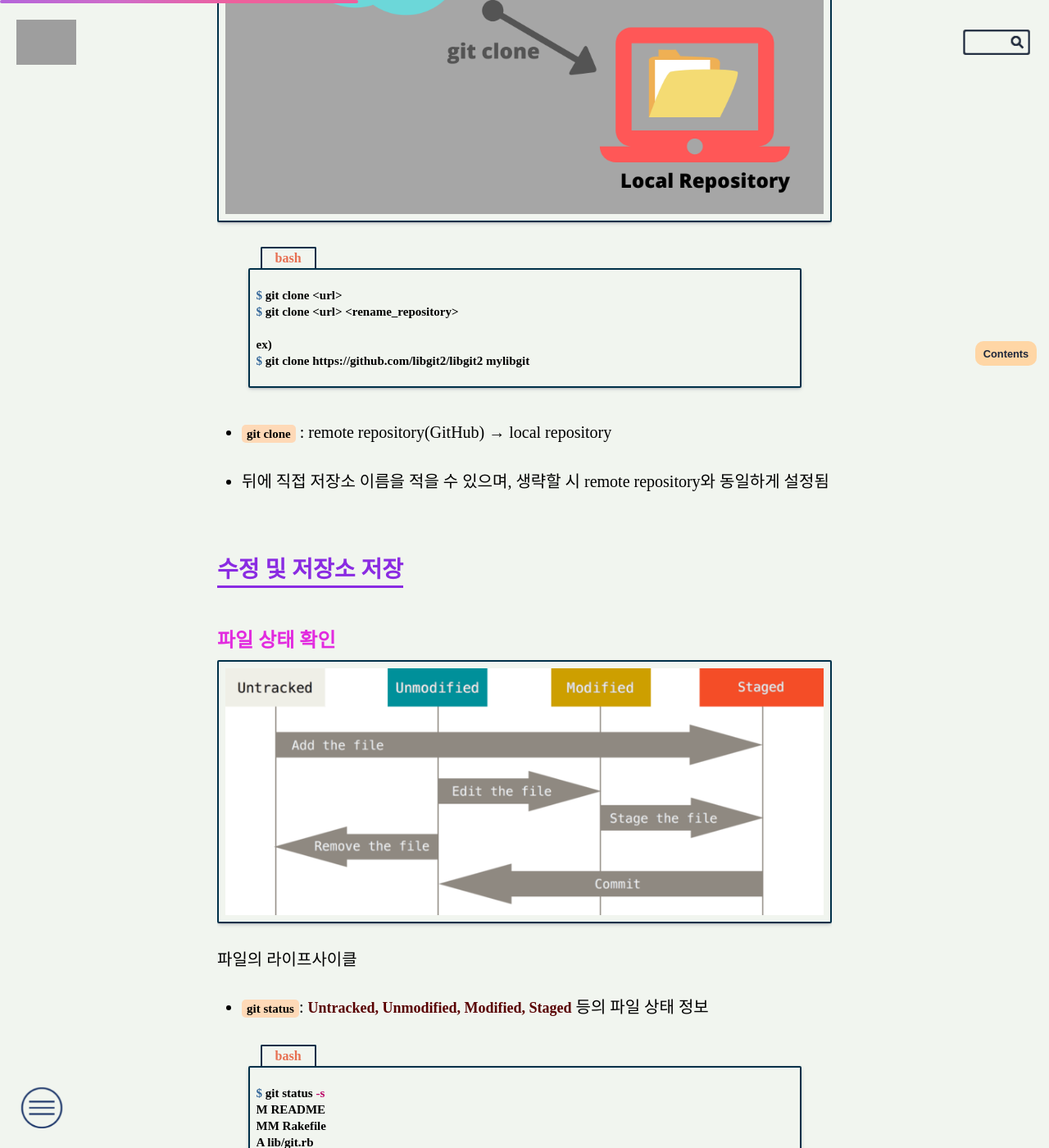
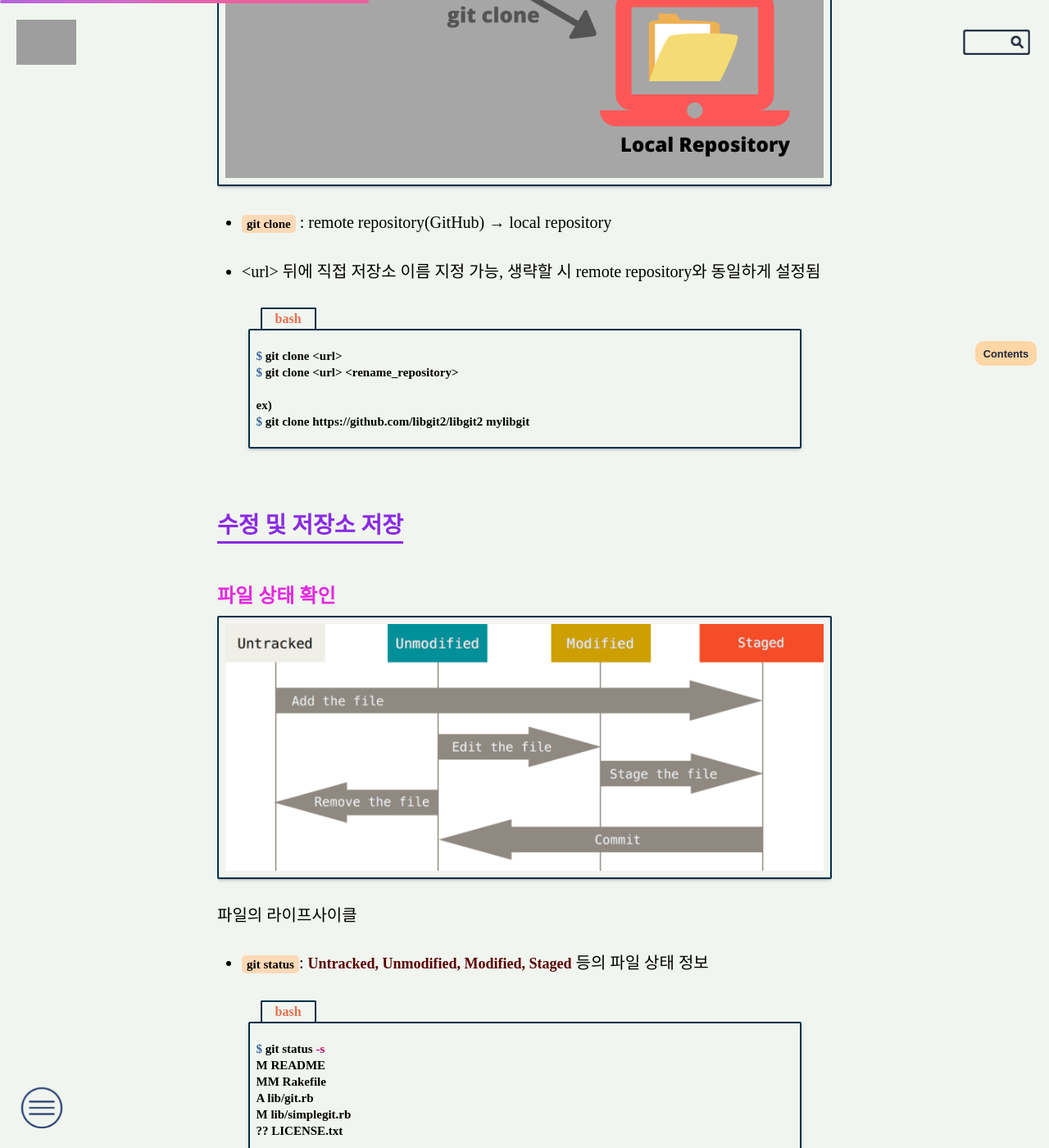
Before and after one commit to jhj1111/jhj1111.github.io, a Jekyll site: the page built from _posts/study_log/git&github/2025-04-03-CreateAndSaveLocalRepository.md, in a window 1280 px wide and 1400 px high, scrolled down 2318 px. Shown: the whole window at 82% size. Built offline with Jekyll 4.4.1, drawn with Linux system fonts in a browser that asks for light colours; some web fonts are replaced; comment, search, counter and statistics services are not loaded; grey boxes are pictures that could not be loaded.

Commit message:
style(post): modified | -> \| LocalRepository

````diff
--- a/_posts/study_log/git&github/2025-04-03-CreateAndSaveLocalRepository.md
+++ b/_posts/study_log/git&github/2025-04-03-CreateAndSaveLocalRepository.md
@@ -19,7 +19,7 @@ sticker: emoji//1f4aa
 
 # 일반적인 순서
 
-- `git init` | `git clone` → (`git remote` )→ (`git pull`) → `git add` → (`git merge`)→ `git commit` → `git push`
+- `git init` \| `git clone` → (`git remote` )→ (`git pull`) → `git add` → (`git merge`)→ `git commit` → `git push`
 
 # repository(저장소) 생성
 
@@ -45,6 +45,8 @@ $ git commit -m '<commit_massage>'
 
 ![출처: https://velog.io/@itzel_02/IntelliJ-git-clone-및-연동-방법](/assets/images/study_log/git&github/2025-04-03-CreateAndSaveLocalRepository/image01.png)
 
+- `git clone` : remote repository(GitHub) → local repository
+- <url\> 뒤에 직접 저장소 이름 지정 가능, 생략할 시 remote repository와 동일하게 설정됨
 
 ```bash
 $ git clone <url>
@@ -53,9 +55,6 @@ $ git clone <url> <rename_repository>
 ex)
 $ git clone https://github.com/libgit2/libgit2 mylibgit
 ```
-
-- `git clone` : remote repository(GitHub) → local repository
-- <url> 뒤에 직접 저장소 이름을 적을 수 있으며, 생략할 시 remote repository와 동일하게 설정됨
 
 # 수정 및 저장소 저장
 
@@ -76,7 +75,7 @@ M lib/simplegit.rb
 ?? LICENSE.txt
 ```
 
-- `git status -s` | `git status --short`
+- `git status -s` \| `git status --short`
 
 
     | 기호 | 의미 |
@@ -94,7 +93,7 @@ M lib/simplegit.rb
 
 ## 파일을 새로 추적하기
 
-- `git add <file1> <file2> ...` | `git add .` | `git add *`
+- `git add <file1> <file2> ...` \| `git add .` \| `git add *`
     - staged 상태로 변환하려는 file 추가
     - **. or *** : .gitignore를 제외한 디렉토리 내 모든 파일
 - Changes to be committed, 즉 **commit할 준비가 된 상태(Index)**로 변환
@@ -153,4 +152,4 @@ create mode 100644 README
     - **!로 시작**하는 패턴의 파일 **무시하지 않음**
 - VSCode상에서 **연한 글씨로 표시**된다면 gitignore가 적용된 상태
 - gitignore 예시
-    - https://github.com/github/gitignore ~~(ROS도 있음 ㅋㅋ)~~
+    - [https://github.com/github/gitignore](https://github.com/github/gitignore) ~~(ROS도 있음 ㅋㅋ)~~
````
